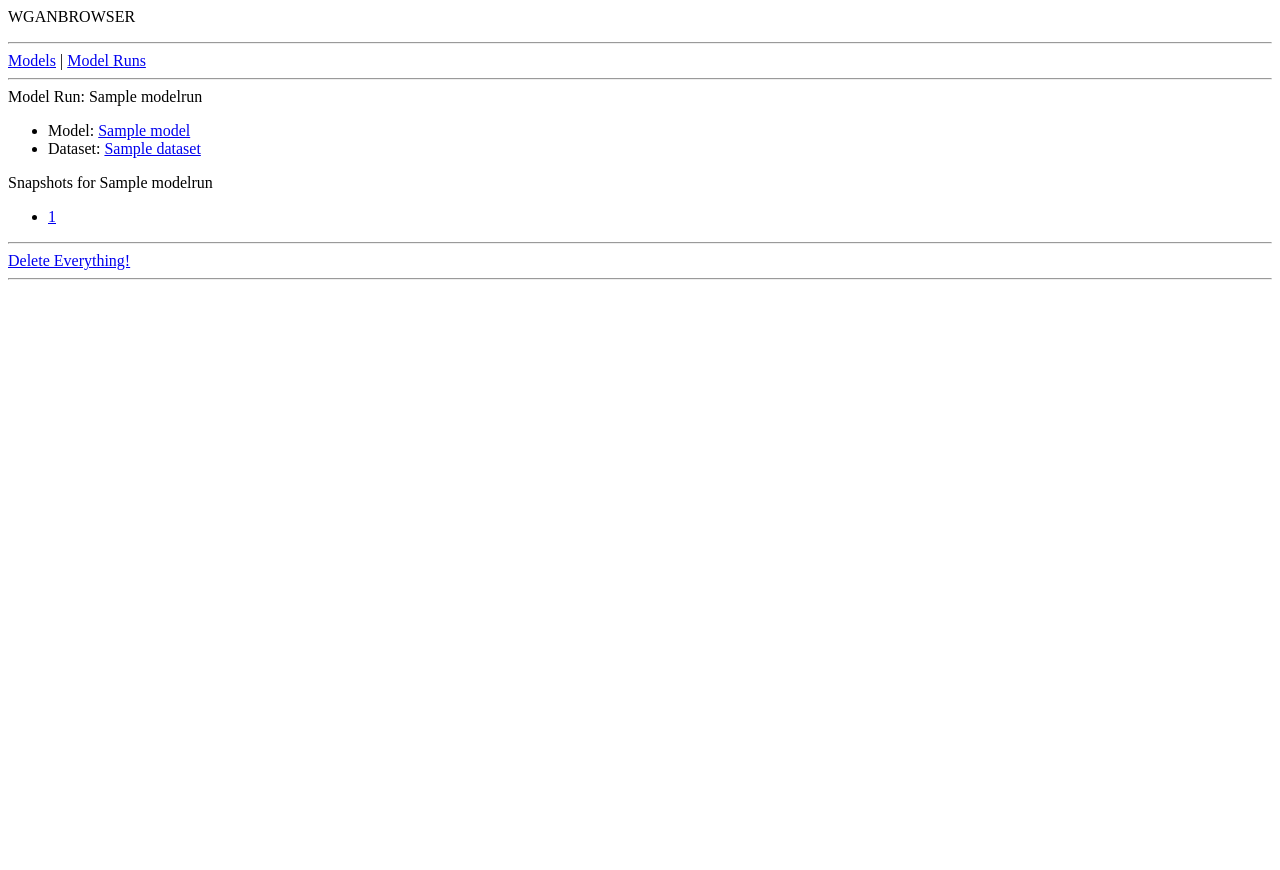
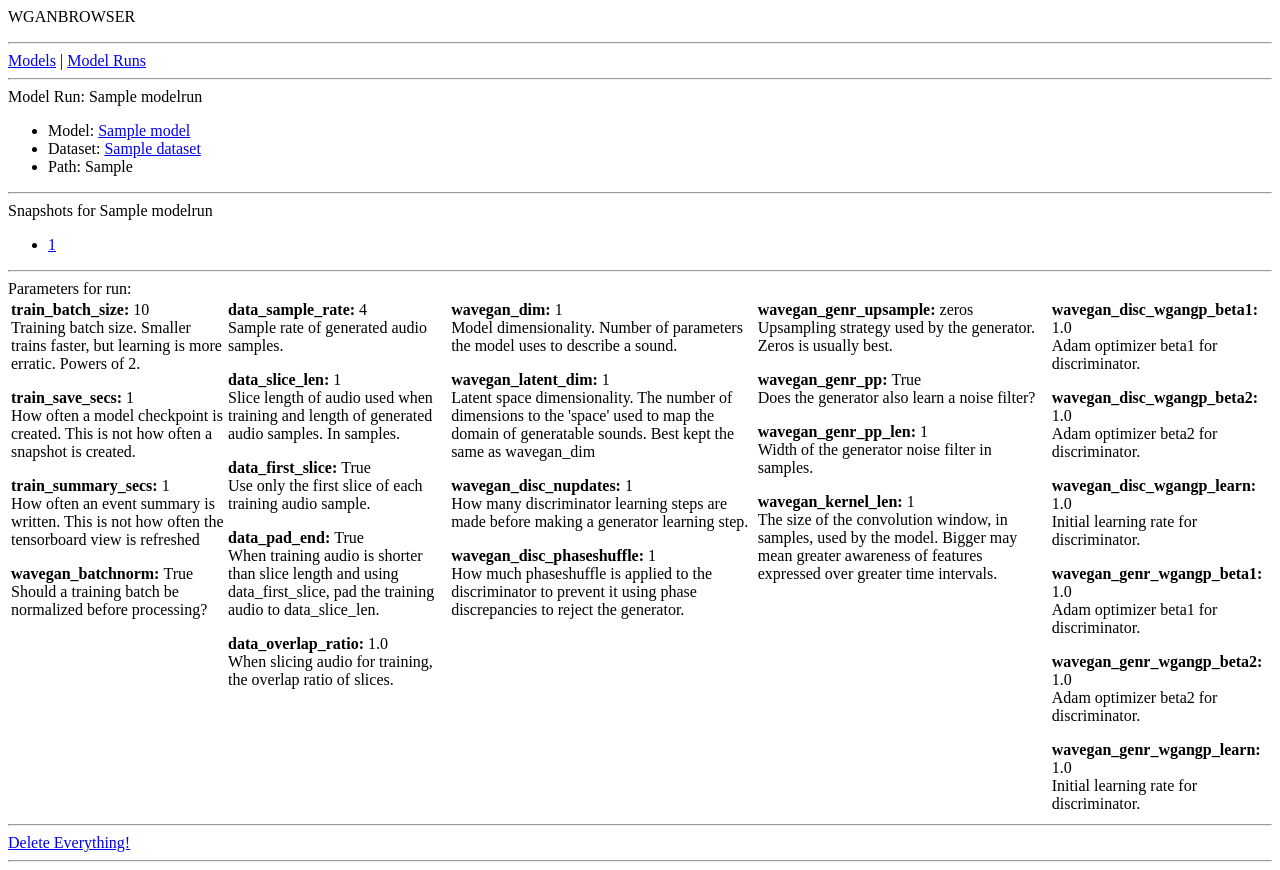
Before and after one commit to mattjwarren/django-wganmgr, a Django app: page /wganbrowser/modelrun_detail/1/ in a window 1280 px wide. Before the commit the page ends 280 px from the top, so only its background shows below. Run offline with Django 4.2, Linux system fonts and the light colour scheme; tables that the repository leaves empty hold one stand-in row (values such as "Sample post").

Commit message:
parameter details for modelruns  and tweks to models

```diff
--- a/wganmgr/wganbrowser/templates/wganbrowser/model/model_detail.html
+++ b/wganmgr/wganbrowser/templates/wganbrowser/model/model_detail.html
@@ -6,7 +6,7 @@
             <li>Library: <a href="{% url 'wganbrowser:library_detail' model.library.id %}">{{ model.library.name }}</a></li>
             <li>Dataset: <a href="{% url 'wganbrowser:dataset_detail' model.dataset.id %}">{{ model.dataset.name }}</a></li>
         </ul>
-        </hr>
+        <hr></hr>
         {% if runs_with_snapshot.items %}
             Runs and latest snapshot for {{ model.name }}
             <ul>
@@ -25,7 +25,8 @@
     {% else %}
         <p>Model {{ model_id }} not found.</p>
     {% endif %}
-{% endblock %}
+
+    {% endblock %}
 {% block content_menu %}
     <hr></hr>
     <a href="{% url 'wganbrowser:model_delete' model.id %}">Delete Everything!</a> |
--- a/wganmgr/wganbrowser/templates/wganbrowser/modelrun/modelrun_detail.html
+++ b/wganmgr/wganbrowser/templates/wganbrowser/modelrun/modelrun_detail.html
@@ -5,8 +5,9 @@
         <ul>
             <li>Model: <a href="{% url 'wganbrowser:model_detail' modelrun.model.id %}">{{ modelrun.model.name }}</a></li>
             <li>Dataset: <a href="{% url 'wganbrowser:dataset_detail' modelrun.model.dataset.id %}">{{ modelrun.model.dataset.name }}</a></li>
+            <li>Path: {{ modelrun.path }}</li>
         </ul>
-        </hr>
+        <hr></hr>
         {% if modelsnapshots %}
             Snapshots for {{ modelrun.name }}
             <ul>
@@ -17,9 +18,108 @@
         {% else %}
             No snapshots found.
         {% endif %}
+        <hr></hr>
+        Parameters for run:
+        <table>
+            <tr valign="top">
+                <td>
+                    <p><b>train_batch_size: </b>{{ modelrun.train_batch_size }}<br>
+                        Training batch size. Smaller trains faster,
+                        but learning is more erratic. Powers of 2.
+                    </p>
+                    <p><b>train_save_secs: </b>{{ modelrun.train_save_secs }}<br>
+                        How often a model checkpoint is created.
+                        This is not how often a snapshot is created.
+                    </p>
+                    <p><b>train_summary_secs: </b>{{ modelrun.train_summary_secs }}<br>
+                        How often an event summary is written.
+                        This is not how often the tensorboard view is refreshed
+                    </p>
+                    <p><b>wavegan_batchnorm: </b>{{ modelrun.wavegan_batchnorm }}<br>
+                        Should a training batch be normalized before
+                        processing?
+                    </p>
+                </td>
+                <td>
+                    <p><b>data_sample_rate: </b>{{ modelrun.data_sample_rate }}<br>
+                        Sample rate of generated audio samples.
+                    </p>
+                    <p><b>data_slice_len: </b>{{ modelrun.data_slice_len }}<br>
+                        Slice length of audio used when training
+                        and length of generated audio samples. In samples.
+                    </p>
+                    <p><b>data_first_slice: </b>{{ modelrun.data_first_slice }}<br>
+                        Use only the first slice of each training audio sample.
+                    </p>
+                    <p><b>data_pad_end: </b>{{ modelrun.data_pad_end }}<br>
+                        When training audio is shorter than slice length and using
+                        data_first_slice, pad the training audio to data_slice_len.
+                    </p>
+                    <p><b>data_overlap_ratio: </b>{{ modelrun.data_overlap_ratio }}<br>
+                        When slicing audio for training, the overlap ratio of slices.
+                    </p>
+                </td>
+                <td>
+                    <p><b>wavegan_dim: </b>{{ modelrun.wavegan_dim }}<br>
+                        Model dimensionality. Number of parameters the model uses
+                        to describe a sound.
+                    </p>
+                    <p><b>wavegan_latent_dim: </b>{{ modelrun.wavegan_latent_dim }}<br>
+                        Latent space dimensionality. The number of dimensions to
+                        the 'space' used to map the domain of generatable sounds.
+                        Best kept the same as wavegan_dim
+                    </p>
+                    <p><b>wavegan_disc_nupdates: </b>{{ modelrun.wavegan_disc_nupdates }}<br>
+                        How many discriminator learning steps are made
+                        before making a generator learning step.
+                    </p>
+                    <p><b>wavegan_disc_phaseshuffle: </b>{{ modelrun.wavegan_disc_phaseshuffle }}<br>
+                        How much phaseshuffle is applied to the discriminator
+                        to prevent it using phase discrepancies to reject the generator.
+                    </p>
+                </td>
+                <td>
+                    <p><b>wavegan_genr_upsample: </b>{{ modelrun.wavegan_genr_upsample }}<br>
+                        Upsampling strategy used by the generator. Zeros is usually best.
+                    </p>
+                    <p><b>wavegan_genr_pp: </b>{{ modelrun.wavegan_genr_pp }}<br>
+                        Does the generator also learn a noise filter?
+                    </p>
+                    <p><b>wavegan_genr_pp_len: </b>{{ modelrun.wavegan_genr_pp_len }}<br>
+                        Width of the generator noise filter in samples.
+                    </p>
+                    <p><b>wavegan_kernel_len: </b>{{ modelrun.wavegan_kernel_len }}<br>
+                        The size of the convolution window, in samples,  used by the model. Bigger
+                        may mean greater awareness of features expressed over greater
+                        time intervals.
+                    </p>
+                </td>
+                <td>
+                    <p><b>wavegan_disc_wgangp_beta1: </b>{{ modelrun.wavegan_disc_wgangp_beta1 }}<br>
+                        Adam optimizer beta1 for discriminator.
+                    </p>
+                    <p><b>wavegan_disc_wgangp_beta2: </b>{{ modelrun.wavegan_disc_wgangp_beta2 }}<br>
+                        Adam optimizer beta2 for discriminator.
+                    </p>
+                    <p><b>wavegan_disc_wgangp_learn: </b>{{ modelrun.wavegan_disc_wgangp_learn }}<br>
+                        Initial learning rate for discriminator.
+                    </p>
+                    <p><b>wavegan_genr_wgangp_beta1: </b>{{ modelrun.wavegan_genr_wgangp_beta1 }}<br>
+                        Adam optimizer beta1 for discriminator.
+                    </p>
+                    <p><b>wavegan_genr_wgangp_beta2: </b>{{ modelrun.wavegan_genr_wgangp_beta2 }}<br>
+                        Adam optimizer beta2 for discriminator.
+                    </p>
+                    <p><b>wavegan_genr_wgangp_learn: </b>{{ modelrun.wavegan_genr_wgangp_learn }}<br>
+                        Initial learning rate for discriminator.
+                    </p>
+                </td>
+            </tr>
+        </table>
     {% else %}
         <p>Model {{ model_id }} not found.</p>
     {% endif %}
+
 {% endblock %}
 {% block content_menu %}
     <hr></hr>
--- a/wganmgr/wganbrowser/views.py
+++ b/wganmgr/wganbrowser/views.py
@@ -96,7 +96,8 @@ def modelrun_save(request):
                                train_save_secs=data['train_save_secs'],
                                train_summary_secs=data['train_summary_secs'],
                                wavegan_batchnorm=data['wavegan_batchnorm'],
-                               data_num_channels=data['data_num_channels'],
+                               data_pad_end=data['data_pad_end'],
+                               data_first_slice=data['data_first_slice'],
                                data_overlap_ratio=data['data_overlap_ratio'],
                                data_sample_rate=data['data_sample_rate'],
                                data_slice_len=data['data_slice_len'],
```
Also changed, not shown: wganmgr/wganbrowser/forms.py (+7 -7 lines), wganmgr/wganbrowser/models.py (+29 -28 lines), wganmgr/wganbrowser/migrations/0008_remove_dataset_data_first_slice_and_more.py (added), wganmgr/wganbrowser/migrations/0009_alter_library_path_alter_modelrun_path.py (added), wganmgr/wganbrowser/migrations/0010_alter_modelsnapshot_path.py (added).
